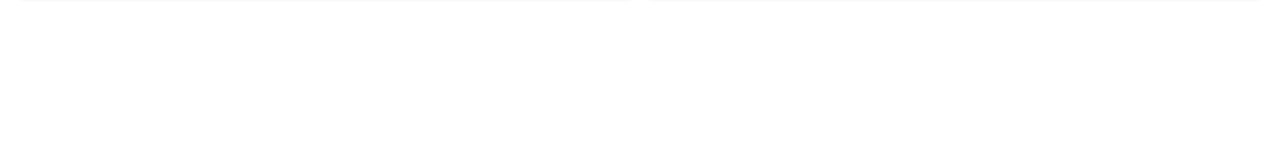
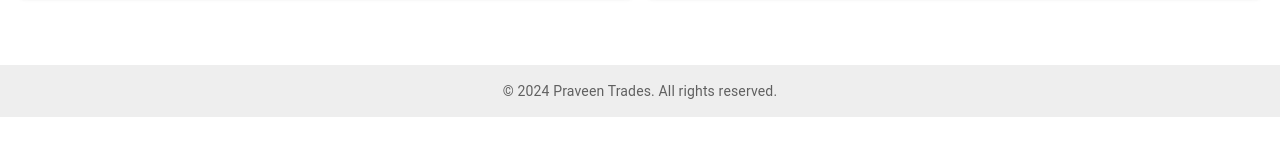
Before and after one commit to Praveen-16/algo-testing-trade-FrontEnd, a React (Create React App) app: page / in a window 1280 px wide. Shown: the part 569-724 px from the top of the page. Built offline with nearby package versions, Linux system fonts and the light colour scheme; no server answers.

Commit message:
add Footer component to App and include it in the layout

```diff
--- a/src/App.js
+++ b/src/App.js
@@ -4,6 +4,7 @@
 import Dashboard from './pages/Dashboard';
 import { IconButton } from '@mui/material';
 import { Brightness4, Brightness7 } from '@mui/icons-material';
+import Footer from './components/Footer';
 
 function App() {
   const [darkMode, setDarkMode] = useState(false);
@@ -30,6 +31,7 @@
           {darkMode ? <Brightness7 /> : <Brightness4 />}
         </IconButton>
         <Dashboard />
+        <Footer />
       </div>
     </ThemeProvider>
   );
--- /dev/null
+++ b/src/components/Footer.js
@@ -0,0 +1,25 @@
+import React from 'react';
+import { Box, Typography } from '@mui/material';
+
+function Footer() {
+  return (
+    <Box
+      component="footer"
+      sx={{
+        py: 2,
+        px: 2,
+        mt: 'auto',
+        backgroundColor: (theme) =>
+          theme.palette.mode === 'dark' ? theme.palette.grey[800] : theme.palette.grey[200],
+      }}
+    >
+      <Typography variant="body2" color="textSecondary" align="center">
+        {'© '}
+        {new Date().getFullYear()}
+        {' Praveen Trades. All rights reserved.'}
+      </Typography>
+    </Box>
+  );
+}
+
+export default Footer;
```
